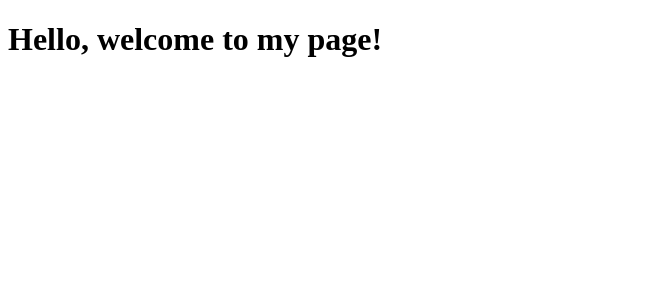
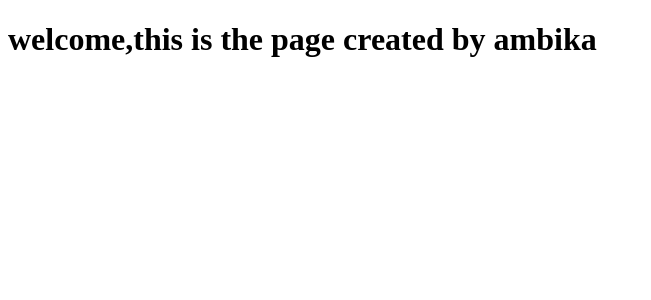
Before and after one commit to Ambika-AptonWorks/React-JS, a React (Create React App) app: page / in a window 1280 px wide. Shown: the top 300 px of the page, without its empty margins (0-651 px from the left). Built offline with nearby package versions, Linux system fonts and the light colour scheme.

Commit message:
props to class component

```diff
--- a/src/index.js
+++ b/src/index.js
@@ -1,8 +1,8 @@
 import React from 'react';
 import ReactDOM from 'react-dom';
-import Hello_comp from './text';
+import Hello from './text';
 
 ReactDOM.render(
-   Hello_comp,
-  document.getElementById('root')
+   <Hello msg="welcome,this is the page created by ambika" />,
+    document.getElementById('root')
 );
--- a/src/text.jsx
+++ b/src/text.jsx
@@ -1,7 +1,8 @@
 import React from 'react';
 
-function Hello(props) {
-    return <h1>{props.msg}</h1>;
+class Hello extends React.Component{
+    render(){
+        return<h1>{this.props.msg}</h1>
+    }
 }
-const Hello_comp = <Hello msg="Hello, welcome to my page!" />;
-export default Hello_comp;
+export default Hello
```
